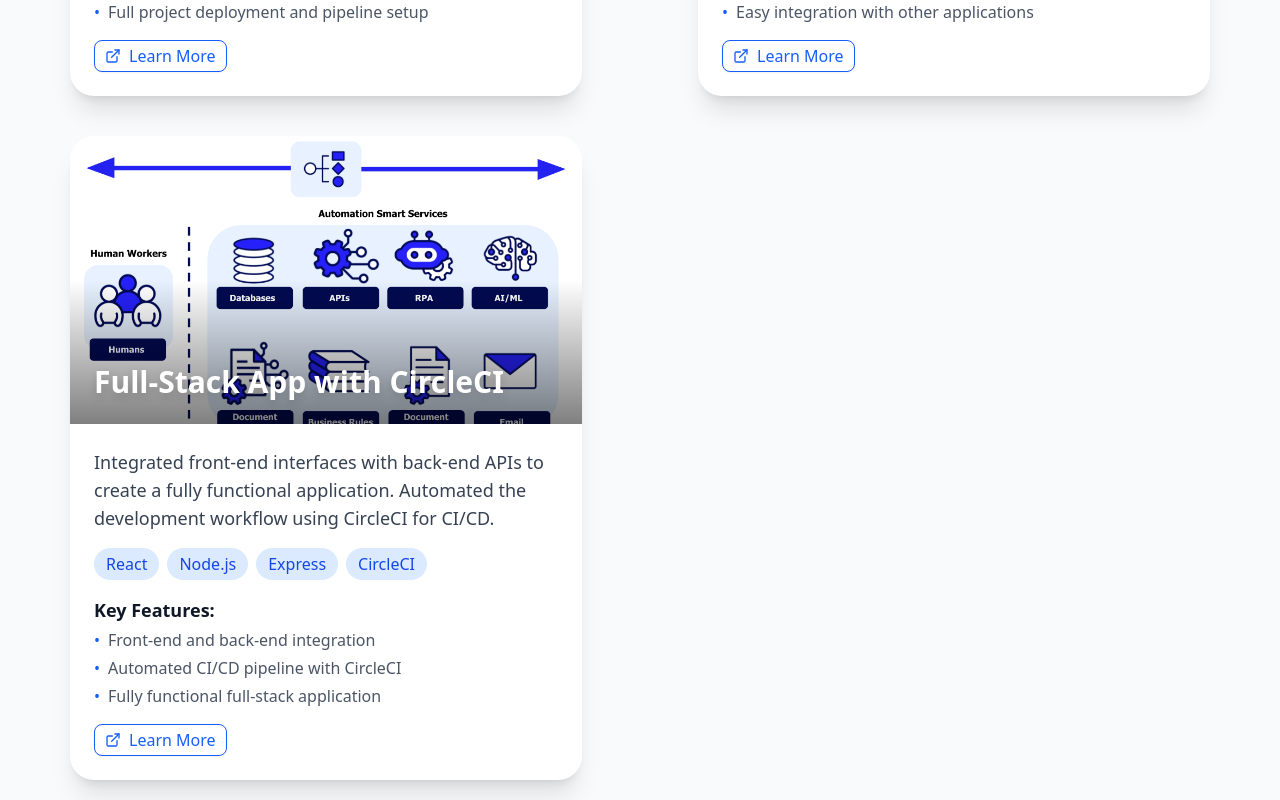
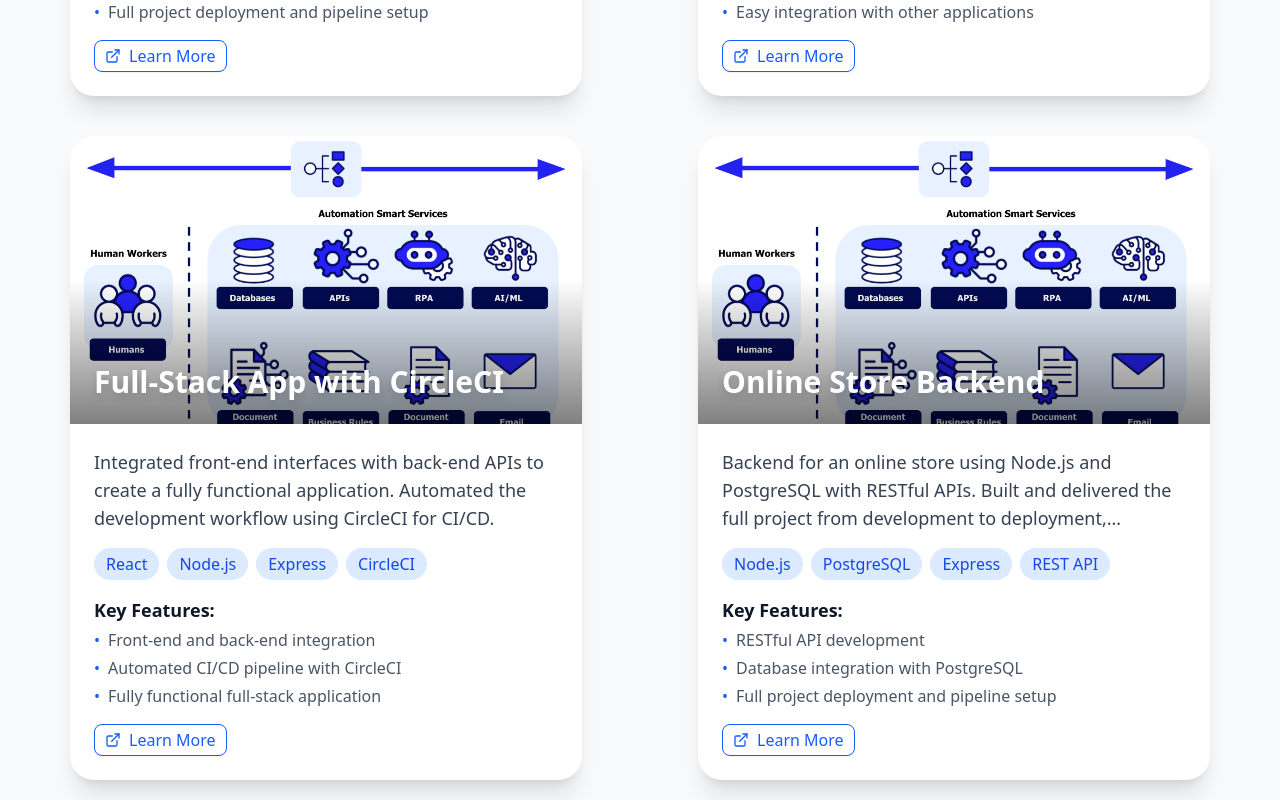
Before and after one commit to hamdywaleed/portfoliome, a React (Vite) app: page / in a window 1280 px wide. Shown: the part 4620-5420 px from the top of the page. Built offline with nearby package versions, Linux system fonts and the light colour scheme.

Commit message:
font project

```diff
--- a/src/components/Projects.jsx
+++ b/src/components/Projects.jsx
@@ -45,6 +45,20 @@ const Projects = () => {
         "Front-end and back-end integration",
         "Automated CI/CD pipeline with CircleCI",
         "Fully functional full-stack application",
+      ],
+    },
+    {
+      id: 4,
+      title: "Online Store Backend",
+      description:
+        "Backend for an online store using Node.js and PostgreSQL with RESTful APIs. Built and delivered the full project from development to deployment, integrating APIs and deployment pipelines for full functionality.",
+      technologies: ["Node.js", "PostgreSQL", "Express", "REST API"],
+      githubUrl: "https://github.com/yourusername/online-store-backend",
+      coverImage: OnlineStoreImg,
+      features: [
+        "RESTful API development",
+        "Database integration with PostgreSQL",
+        "Full project deployment and pipeline setup",
       ],
     },
   ]
```
